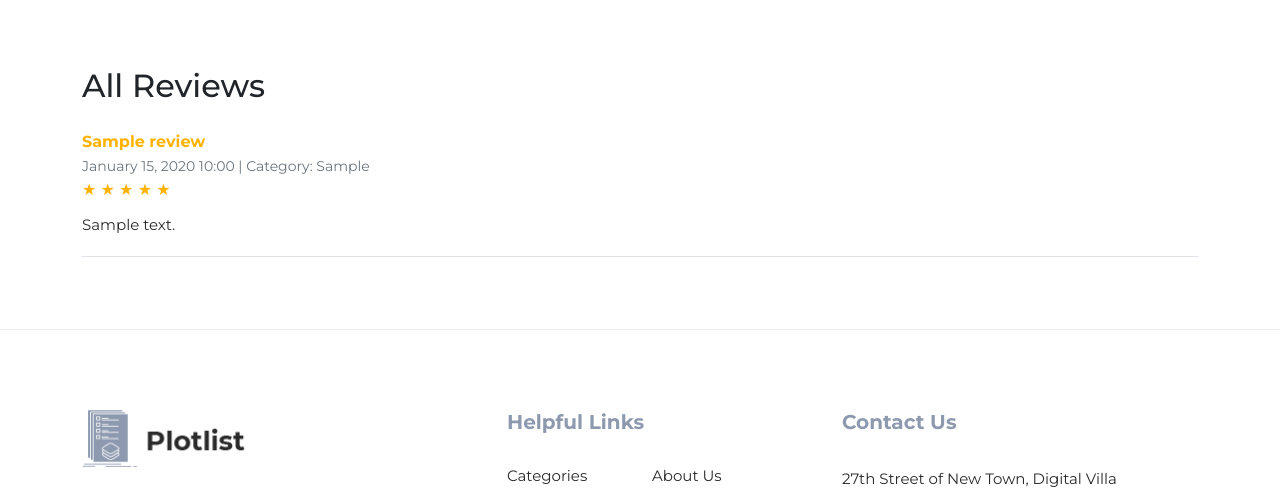
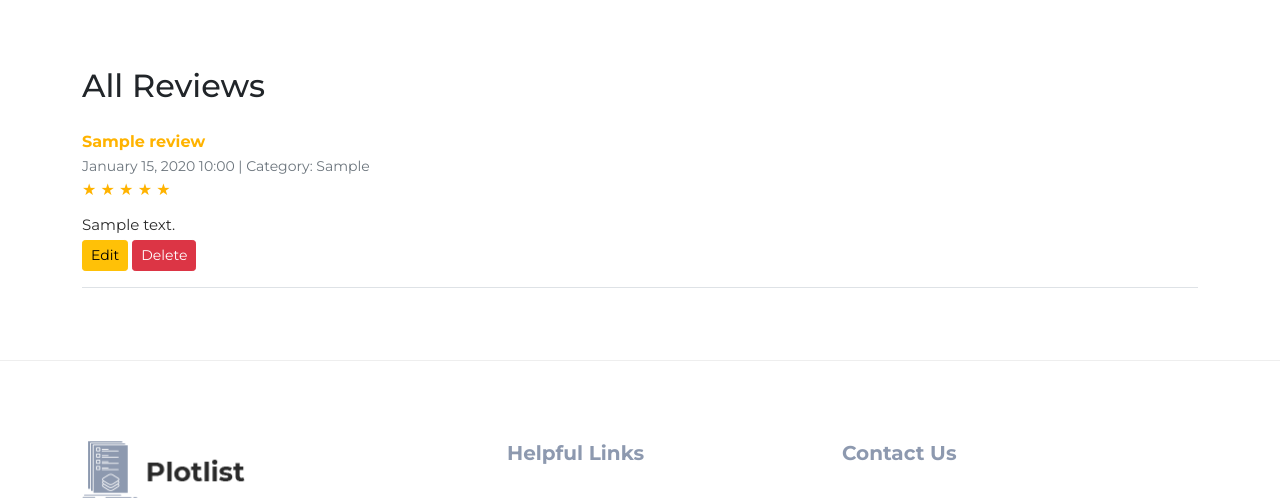
Before and after one commit to denissadikovpro/zaverecnyproject, a PHP site: page /reviews.php in a window 1280 px wide. Shown: the part 1136-1634 px from the top of the page. Run offline with PHP 8.4, Linux system fonts and the light colour scheme; tables that the repository leaves empty or names only in its code hold one stand-in row (values such as "Sample post").

Commit message:
updates on CRUD application

```diff
--- a/contact.php
+++ b/contact.php
@@ -179,7 +179,7 @@ $controller->handleRequest();
 
         <!-- Submit button -->
         <button class="btn btn-primary">
-            <i class="fa fa-paper-plane"></i> Send Message
+            <i></i> Send Message
         </button>
     </form>
 </section>
--- a/reviews.php
+++ b/reviews.php
@@ -1,70 +1,86 @@
 <?php
-// Include database connection class
 require_once 'classes/database.php';
 
 class ReviewHandler {
-    // Database connection and form data
     private $pdo;
     public $name = '';
     public $comment = '';
     public $stars = '';
     public $category = 'Apartments';
+    public $edit_id = null;
     public $errors = ['name' => '', 'comment' => '', 'stars' => ''];
 
-    // Constructor receives PDO connection
     public function __construct($pdo) {
         $this->pdo = $pdo;
     }
 
-    // Handle review form submission
     public function handleForm() {
-        if ($_SERVER['REQUEST_METHOD'] === 'POST') {
-            // Get and sanitize form inputs
+        // Handle deletion
+        if ($_SERVER['REQUEST_METHOD'] === 'POST' && isset($_POST['delete_id'])) {
+            $stmt = $this->pdo->prepare("DELETE FROM reviews WHERE id = ?");
+            $stmt->execute([$_POST['delete_id']]);
+            return;
+        }
+
+        // Handle edit button
+        if ($_SERVER['REQUEST_METHOD'] === 'POST' && isset($_POST['edit_id'])) {
+            $stmt = $this->pdo->prepare("SELECT * FROM reviews WHERE id = ?");
+            $stmt->execute([$_POST['edit_id']]);
+            $review = $stmt->fetch(PDO::FETCH_ASSOC);
+            if ($review) {
+                $this->edit_id = $review['id'];
+                $this->name = $review['name'];
+                $this->comment = $review['comment'];
+                $this->stars = $review['stars'];
+                $this->category = $review['category'];
+            }
+            return;
+        }
+
+        // Handle insert/update
+        if ($_SERVER['REQUEST_METHOD'] === 'POST' && isset($_POST['submit_review'])) {
             $this->name = trim($_POST['name'] ?? '');
             $this->comment = trim($_POST['comment'] ?? '');
             $this->stars = $_POST['stars'] ?? '';
             $this->category = $_POST['category'] ?? 'Apartments';
+            $this->edit_id = $_POST['edit_id'] ?? null;
 
-            // Validate name input
             if (!$this->name || !preg_match('/^[a-zA-Z0-9_ ]+$/u', $this->name)) {
                 $this->errors['name'] = 'Please enter a valid name';
             }
-
-            // Validate comment input
             if (!$this->comment) {
                 $this->errors['comment'] = 'Please enter a comment';
             }
-
-            // Validate star rating input
             if (!in_array($this->stars, ['1', '2', '3', '4', '5'])) {
                 $this->errors['stars'] = 'Please select a rating';
             }
-
-            // Validate category input
             if (!in_array($this->category, ['Apartments', 'Food', 'Car rental', 'Shopping', 'Tours'])) {
                 $this->category = 'Apartments';
             }
 
-            // If no validation errors
             if (empty(array_filter($this->errors))) {
-                // Insert review into database
+                if ($this->edit_id) {
+                    $stmt = $this->pdo->prepare("UPDATE reviews SET name=?, comment=?, stars=?, category=? WHERE id=?");
+                    $stmt->execute([$this->name, $this->comment, $this->stars, $this->category, $this->edit_id]);
+                } else {
                     $stmt = $this->pdo->prepare("INSERT INTO reviews (name, comment, stars, category) VALUES (?, ?, ?, ?)");
                     $stmt->execute([$this->name, $this->comment, $this->stars, $this->category]);
+                }
 
-                // Clear input fields
+                // Clear input after save
                 $this->name = $this->comment = $this->stars = '';
+                $this->category = 'Apartments';
+                $this->edit_id = null;
             }
         }
     }
 
-    // Get all reviews from database
     public function fetchReviews() {
         $stmt = $this->pdo->query("SELECT * FROM reviews ORDER BY id DESC");
         return $stmt->fetchAll(PDO::FETCH_ASSOC);
     }
 }
 
-// Initialize database and handler
 $db = new Database();
 $pdo = $db->connect();
 $reviewHandler = new ReviewHandler($pdo);
@@ -72,36 +88,19 @@ $reviewHandler->handleForm();
 $reviews = $reviewHandler->fetchReviews();
 ?>
 
-
-<!-- HTML starts here -->
 <!DOCTYPE html>
 <html lang="en">
-
 <head>
   <meta charset="UTF-8">
-  <meta name="viewport" content="width=device-width, initial-scale=1, shrink-to-fit=no">
-  <meta name="description" content="">
-  <meta name="author" content="">
-  <link rel="preconnect" href="https://fonts.gstatic.com">
-  <link href="https://fonts.googleapis.com/css2?family=Montserrat:wght@100;200;300;400;500;600;700;800;900&display=swap" rel="stylesheet">
   <title>Reviews</title>
-
-  <!-- Bootstrap core CSS -->
   <link href="vendor/bootstrap/css/bootstrap.min.css" rel="stylesheet">
-
-  <!-- Additional CSS Files -->
   <link rel="stylesheet" href="assets/css/fontawesome.css">
   <link rel="stylesheet" href="assets/css/templatemo-plot-listing.css">
-  <link rel="stylesheet" href="assets/css/animated.css">
-  <link rel="stylesheet" href="assets/css/owl.css">
 </head>
-
 <body>
 
-<!-- Include header -->
 <?php include_once "assets/parts/header.php" ?>
 
-<!-- banner section starts -->
 <div class="page-heading">
   <div class="container">
     <div class="row">
@@ -114,29 +113,24 @@ $reviews = $reviewHandler->fetchReviews();
     </div>
   </div>
 </div>
-<!-- banner section ends -->
 
 <section class="container py-5">
-  <!-- Review form title -->
-  <h2 class="mb-4">Leave a Review</h2>
+  <h2 class="mb-4"><?= $reviewHandler->edit_id ? 'Edit Review' : 'Leave a Review' ?></h2>
 
-  <!-- Review form start -->
   <form method="POST">
-    <!-- Name input -->
+    <input type="hidden" name="edit_id" value="<?= $reviewHandler->edit_id ?>">
     <div class="mb-3">
       <label class="form-label">Your Name or Username:</label>
       <input type="text" name="name" class="form-control" value="<?= htmlspecialchars($reviewHandler->name) ?>">
       <div style="color:red;"><?= $reviewHandler->errors['name'] ?></div>
     </div>
 
-    <!-- Comment textarea -->
     <div class="mb-3">
       <label class="form-label">Your Comment:</label>
       <textarea name="comment" class="form-control"><?= htmlspecialchars($reviewHandler->comment) ?></textarea>
       <div style="color:red;"><?= $reviewHandler->errors['comment'] ?></div>
     </div>
 
-    <!-- Category selection -->
     <div class="mb-3">
       <label class="form-label">Category:</label>
       <select name="category" class="form-control">
@@ -144,18 +138,15 @@ $reviews = $reviewHandler->fetchReviews();
         $options = ['Apartments', 'Food', 'Car rental', 'Shopping', 'Tours'];
         foreach ($options as $opt):
         ?>
-        <!-- Category option -->
           <option value="<?= $opt ?>" <?= $reviewHandler->category === $opt ? 'selected' : '' ?>><?= $opt ?></option>
         <?php endforeach; ?>
       </select>
     </div>
 
-    <!-- Star rating input -->
     <div class="mb-3">
       <label class="form-label">Rating:</label><br>
       <div id="stars-wrapper">
         <?php for ($i = 1; $i <= 5; $i++): ?>
-          <!-- Star radio button -->
           <input type="radio" id="star<?= $i ?>" name="stars" value="<?= $i ?>" style="display: none" <?= ($reviewHandler->stars == $i) ? 'checked' : '' ?>>
           <label for="star<?= $i ?>" class="star" data-value="<?= $i ?>">&#9733;</label>
         <?php endfor; ?>
@@ -163,37 +154,41 @@ $reviews = $reviewHandler->fetchReviews();
       <div style="color:red;"><?= $reviewHandler->errors['stars'] ?></div>
     </div>
 
-    <!-- Submit button -->
-    <button type="submit" class="btn btn-primary">Submit Review</button>
+    <button type="submit" name="submit_review" class="btn btn-<?= $reviewHandler->edit_id ? 'success' : 'primary' ?>">
+      <?= $reviewHandler->edit_id ? 'Update Review' : 'Submit Review' ?>
+    </button>
   </form>
 </section>
 
 <section class="container py-5">
-  <!-- All reviews title -->
   <h2 class="mb-4">All Reviews</h2>
 
-  <!-- Loop through reviews -->
   <?php foreach ($reviews as $r): ?>
     <div class="mb-4 border-bottom pb-3">
-      <!-- Review author -->
       <strong style="color:#ffb300;"><?= htmlspecialchars($r['name']) ?></strong><br>
-      <!-- Review date and category -->
       <small class="text-muted">
         <?= date('F j, Y H:i', strtotime($r['created_at'])) ?> |
         Category: <?= htmlspecialchars($r['category']) ?>
       </small>
-      <!-- Review stars -->
       <div>
         <?php for ($i = 1; $i <= 5; $i++): ?>
           <span style="color:<?= $i <= $r['stars'] ? '#ffb300' : '#ccc' ?>">&#9733;</span>
         <?php endfor; ?>
       </div>
-      <!-- Review comment -->
       <p class="mt-2"><?= nl2br(htmlspecialchars($r['comment'])) ?></p>
+
+      <form method="POST" class="d-inline">
+        <input type="hidden" name="edit_id" value="<?= $r['id'] ?>">
+        <button type="submit" class="btn btn-sm btn-warning">Edit</button>
+      </form>
+
+      <form method="POST" class="d-inline" onsubmit="return confirm('Are you sure you want to delete this review?');">
+        <input type="hidden" name="delete_id" value="<?= $r['id'] ?>">
+        <button type="submit" class="btn btn-sm btn-danger">Delete</button>
+      </form>
     </div>
   <?php endforeach; ?>
 </section>
-
 
 <style>
 .star { font-size: 24px; color: #ccc; cursor: pointer; transition: color 0.2s; }
@@ -240,10 +235,5 @@ document.addEventListener("DOMContentLoaded", function () {
 
 <script src="vendor/jquery/jquery.min.js"></script>
 <script src="vendor/bootstrap/js/bootstrap.bundle.min.js"></script>
-<script src="assets/js/owl-carousel.js"></script>
-<script src="assets/js/animation.js"></script>
-<script src="assets/js/imagesloaded.js"></script>
-<script src="assets/js/custom.js"></script>
-
 </body>
 </html>
```
Lines whose indentation alone changed are shown as unchanged.
